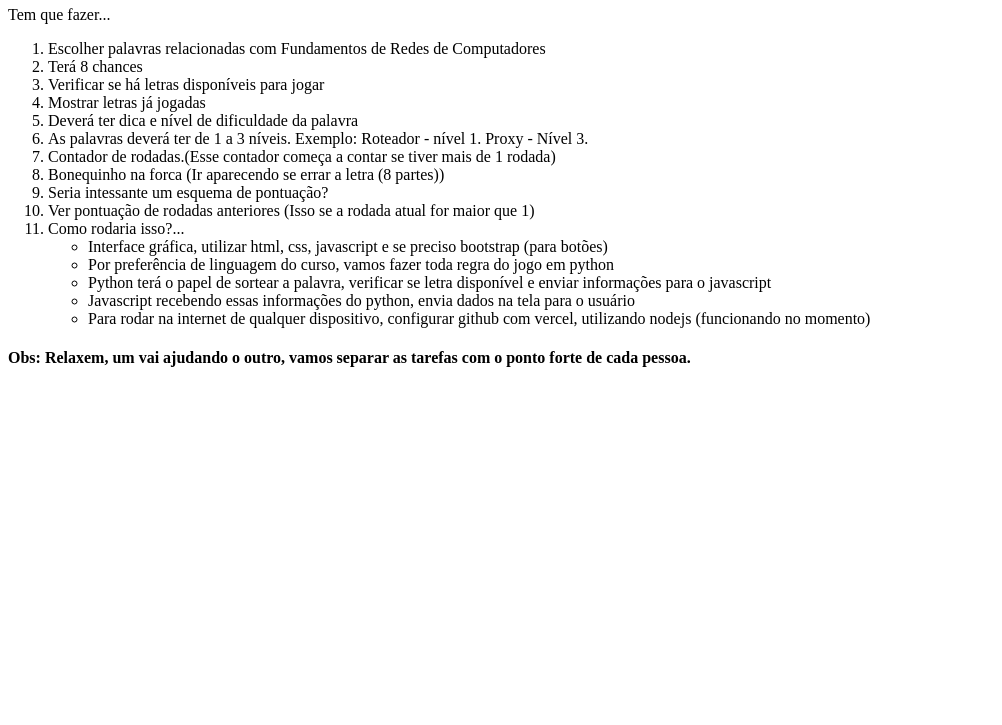
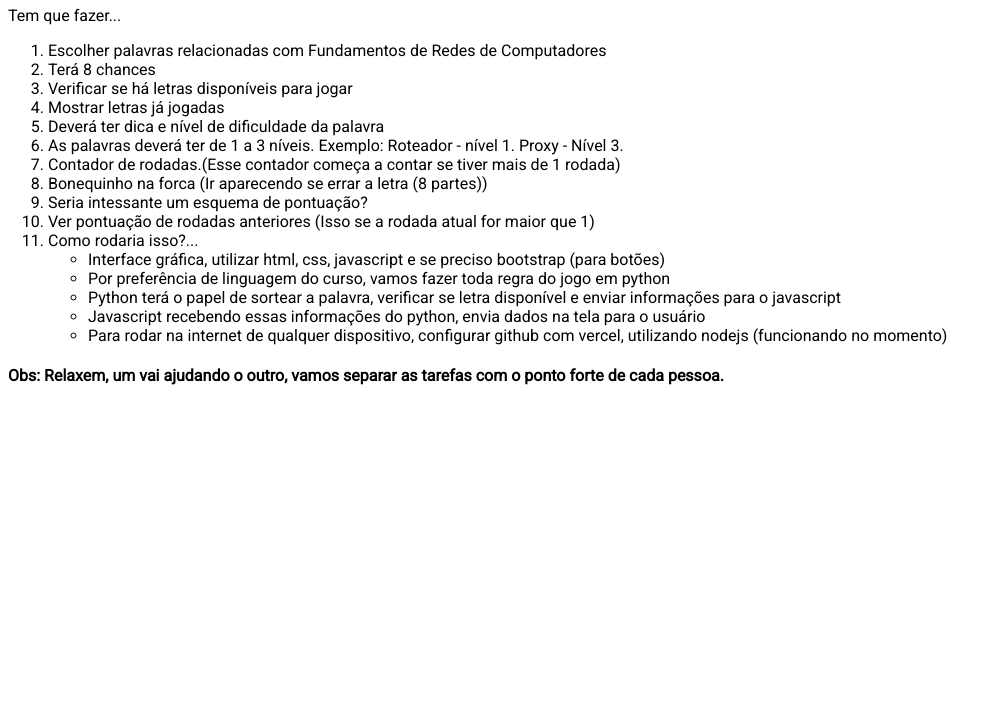
Before and after one commit to victors21dev/jogoDaForca, a website: page app/index.html in a window 1280 px wide. Shown: the part 75-800 px from the top of the page, without its empty margins (0-1002 px from the left). Drawn offline with Linux system fonts and the light colour scheme.

Commit message:
Atualizar o index.html

```diff
--- a/app/index.html
+++ b/app/index.html
@@ -5,6 +5,14 @@
     <meta name="viewport" content="width=device-width, initial-scale=1.0">
     <link rel="icon" href="data:,">
     <title>Document</title>
+    <link rel="preconnect" href="https://fonts.googleapis.com">
+    <link rel="preconnect" href="https://fonts.gstatic.com" crossorigin>
+<link href="https://fonts.googleapis.com/css2?family=Roboto&display=swap" rel="stylesheet">
+<style>
+   body{
+     font-family: 'Roboto', sans-serif;
+   }
+</style>
 </head>
 <body>
     <h1>Aqui vai ser nosso jogo   😀</h1>
```
